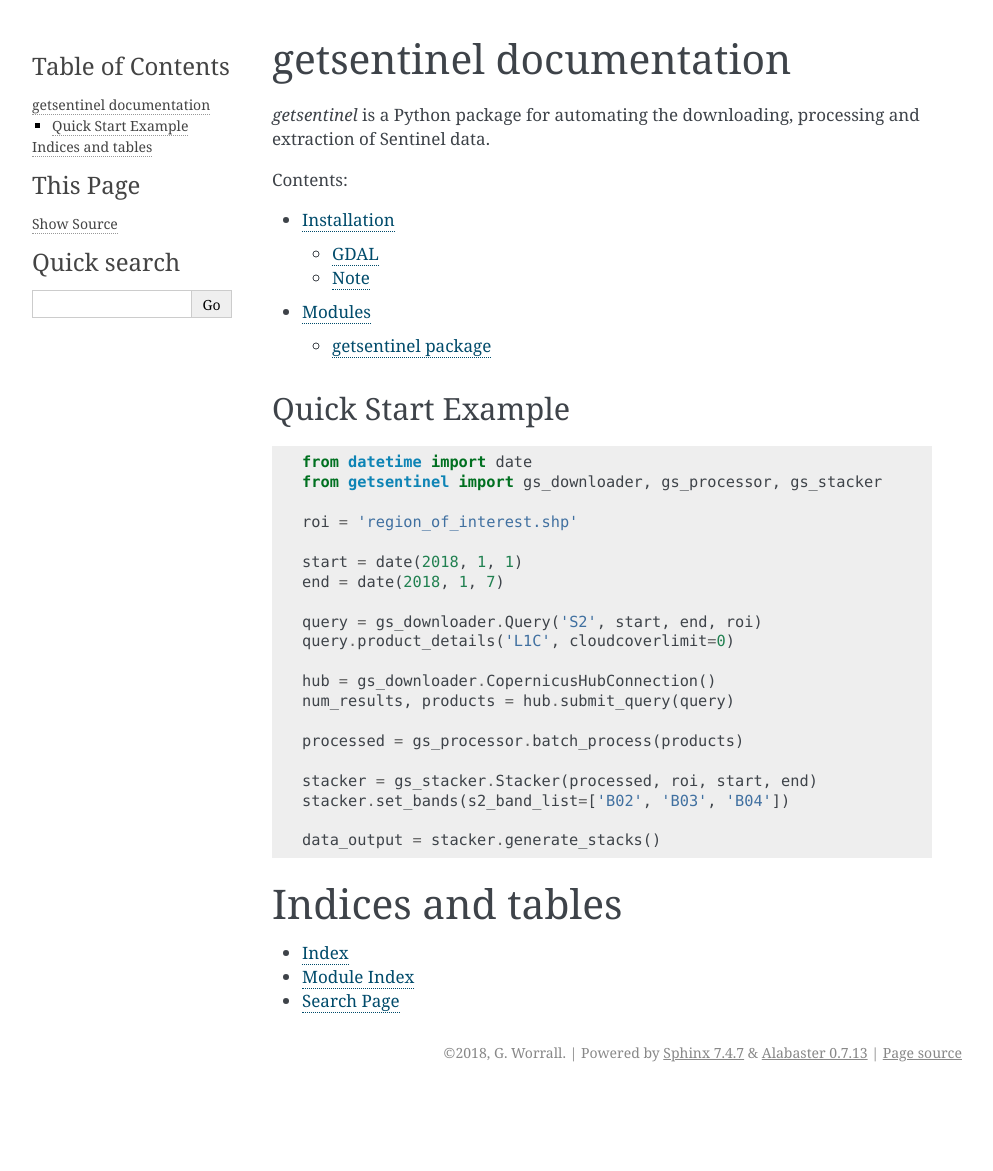
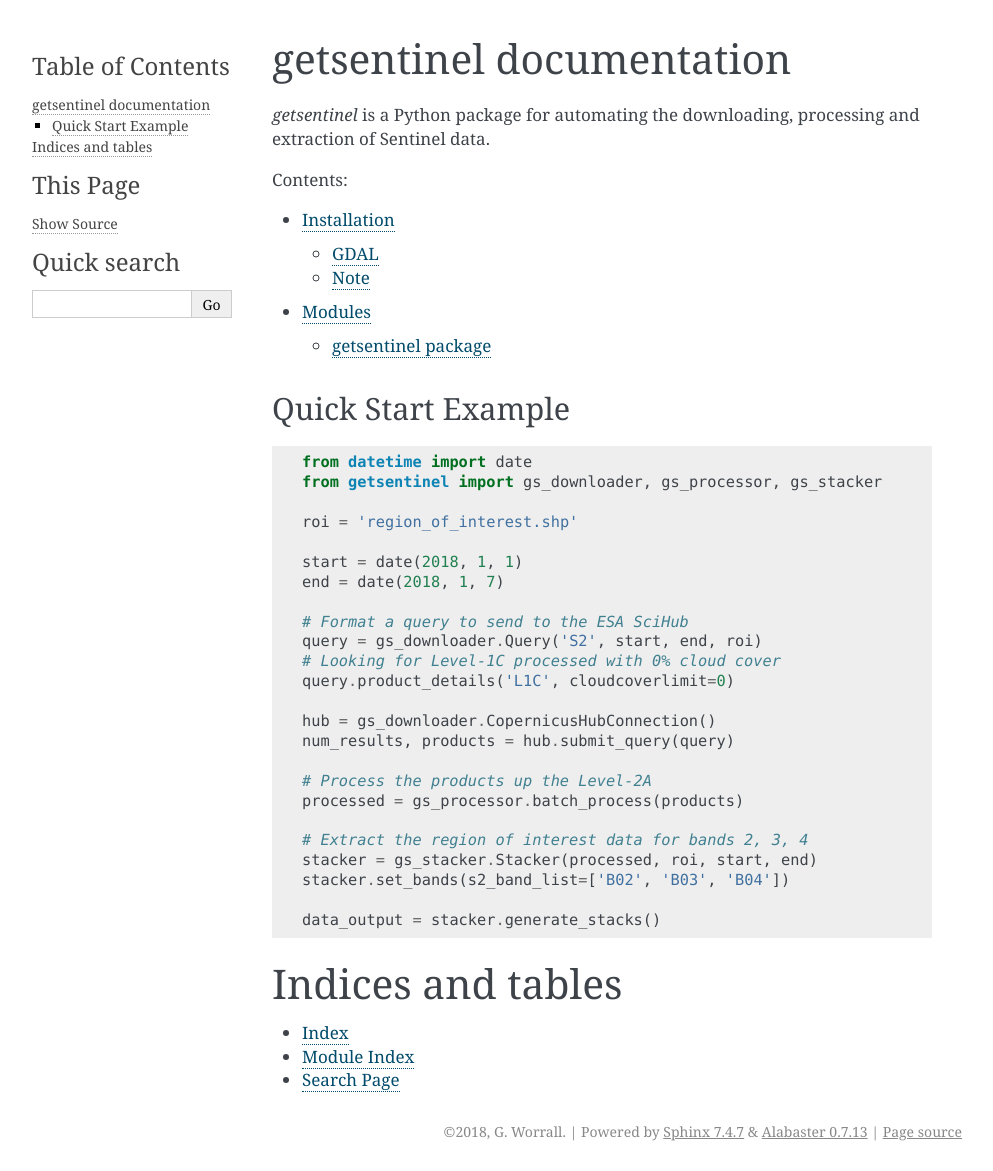
Before and after one commit to wirrell/getsentinel, a Sphinx documentation site: the page built from docs/source/index.rst, in a window 1280 px wide. Shown: the whole page, without its empty margins (148-1141 px from the left). Built offline with Sphinx 7.4.7, drawn with Linux system fonts in a browser that asks for light colours; before the commit the page ends 1092 px from its top, so only the background shows below that.

Commit message:
Added comments to the docs quickstart example.

```diff
--- a/docs/source/index.rst
+++ b/docs/source/index.rst
@@ -24,14 +24,18 @@ Quick Start Example
     start = date(2018, 1, 1)
     end = date(2018, 1, 7)
 
+    # Format a query to send to the ESA SciHub
     query = gs_downloader.Query('S2', start, end, roi)
+    # Looking for Level-1C processed with 0% cloud cover
     query.product_details('L1C', cloudcoverlimit=0)
 
     hub = gs_downloader.CopernicusHubConnection()
     num_results, products = hub.submit_query(query)
 
+    # Process the products up the Level-2A
     processed = gs_processor.batch_process(products)
 
+    # Extract the region of interest data for bands 2, 3, 4
     stacker = gs_stacker.Stacker(processed, roi, start, end)
     stacker.set_bands(s2_band_list=['B02', 'B03', 'B04'])
 
```
Also changed, not shown: 5 other files.
